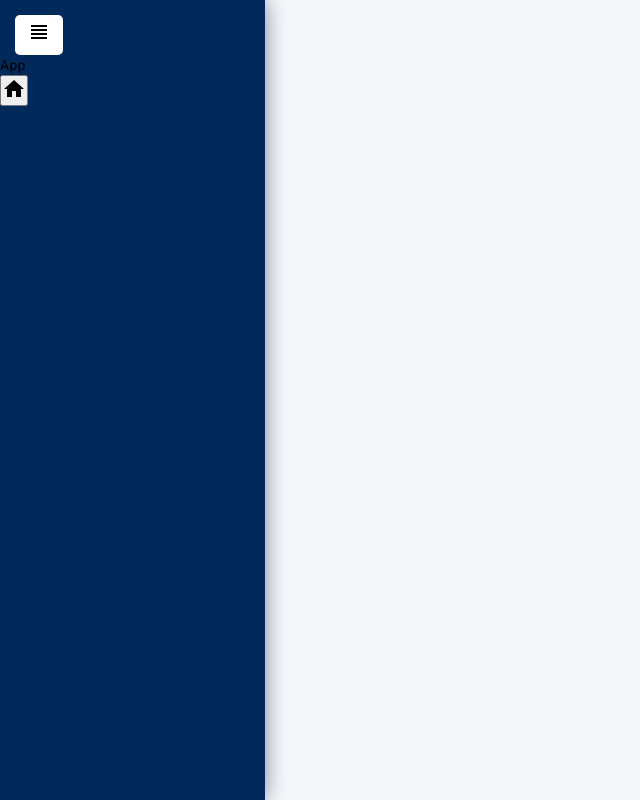
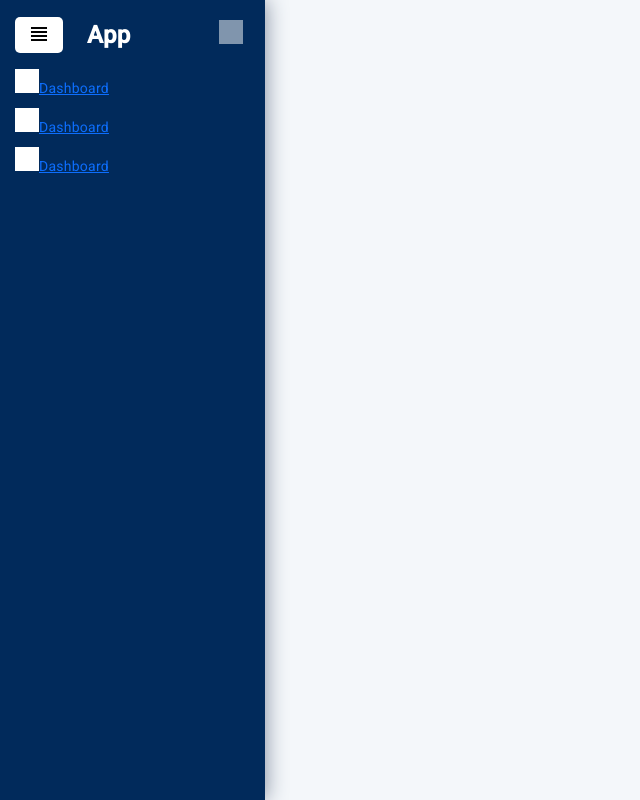
Before and after one commit to TrishitaRoy24/AppZone, an Angular app: page / in a window 1280 px wide. Shown: the whole page, without its empty margins (0-640 px from the left). Built offline with nearby package versions, Linux system fonts and the light colour scheme.

Commit message:
menu & icons

```diff
--- a/angular.json
+++ b/angular.json
@@ -31,6 +31,7 @@
             ],
             "styles": [
               "@angular/material/prebuilt-themes/indigo-pink.css",
+              "node_modules/bootstrap/dist/css/bootstrap.css",
               "src/styles.scss"
             ],
             "scripts": []
@@ -92,6 +93,7 @@
             ],
             "styles": [
               "@angular/material/prebuilt-themes/indigo-pink.css",
+              "node_modules/bootstrap/dist/css/bootstrap.css",
               "src/styles.scss"
             ],
             "scripts": []
--- a/package.json
+++ b/package.json
@@ -20,6 +20,7 @@
     "@angular/platform-browser": "^17.3.0",
     "@angular/platform-browser-dynamic": "^17.3.0",
     "@angular/router": "^17.3.0",
+    "bootstrap": "^5.3.3",
     "rxjs": "~7.8.0",
     "tslib": "^2.3.0",
     "zone.js": "~0.14.3"
--- a/src/app/Components/left-side-bar/left-side-bar.component.html
+++ b/src/app/Components/left-side-bar/left-side-bar.component.html
@@ -3,9 +3,22 @@
     <button class="logo">
       <mat-icon >view_headline</mat-icon>
     </button>
+    <div class="logo-text">App</div>
+    <button class="btn-close">
+      <mat-icon class="bg-white">close</mat-icon>
+    </button>
   </div>
-  <div class="logo-text">App</div>
-  <button class="btn-close">
-    <mat-icon>home</mat-icon>
-  </button>
+  <div class="sidenav-nav">
+    @for (item of menuItems; track $index) {
+      <li class="sidenav-nav-item">
+        <a class="side-nav-link" [routerLink]="" routerLinkActive="active" [routerLinkActiveOptions]="{exact: true}">
+          <!-- <mat-icon>{{menuItems.icon}}</mat-icon>
+          <span class="sidenav-link-text">{{menuItems.lable}}</span> -->
+
+          <mat-icon class="bg-white">dashboard</mat-icon>
+          <span class="sidenav-link-text">Dashboard</span>
+        </a>
+      </li>
+    }
+  </div>
 </div>
--- a/src/app/Components/left-side-bar/left-side-bar.component.ts
+++ b/src/app/Components/left-side-bar/left-side-bar.component.ts
@@ -1,13 +1,31 @@
 import { Component } from '@angular/core';
 import { MatIconModule } from '@angular/material/icon';
+import { RouterModule } from '@angular/router';
 
 @Component({
   selector: 'app-left-side-bar',
   standalone: true,
-  imports: [MatIconModule],
+  imports: [MatIconModule, RouterModule],
   templateUrl: './left-side-bar.component.html',
   styleUrl: './left-side-bar.component.scss'
 })
 export class LeftSideBarComponent {
 
+  menuItems: any[] = [
+    {
+      link: 'dashboard',
+      lable: 'Dashboard',
+      icon: 'dashboard'
+    },
+    {
+      link: 'products',
+      lable: 'Products',
+      icon: 'shopping_cart'
+    },
+    {
+      link: 'settings',
+      lable: 'Settings',
+      icon: 'setting'
+    }
+  ]
 }
--- a/src/styles.scss
+++ b/src/styles.scss
@@ -12,3 +12,7 @@ body {
 }
 html, body { height: 100%; }
 body { margin: 0; font-family: Roboto, "Helvetica Neue", sans-serif; }
+
+.bg-white{
+  color: white;
+}
```
Also changed, not shown: src/app/app.config.ts (line endings or trailing spaces), 1 other file (tests, documents, lock files or other folders).
